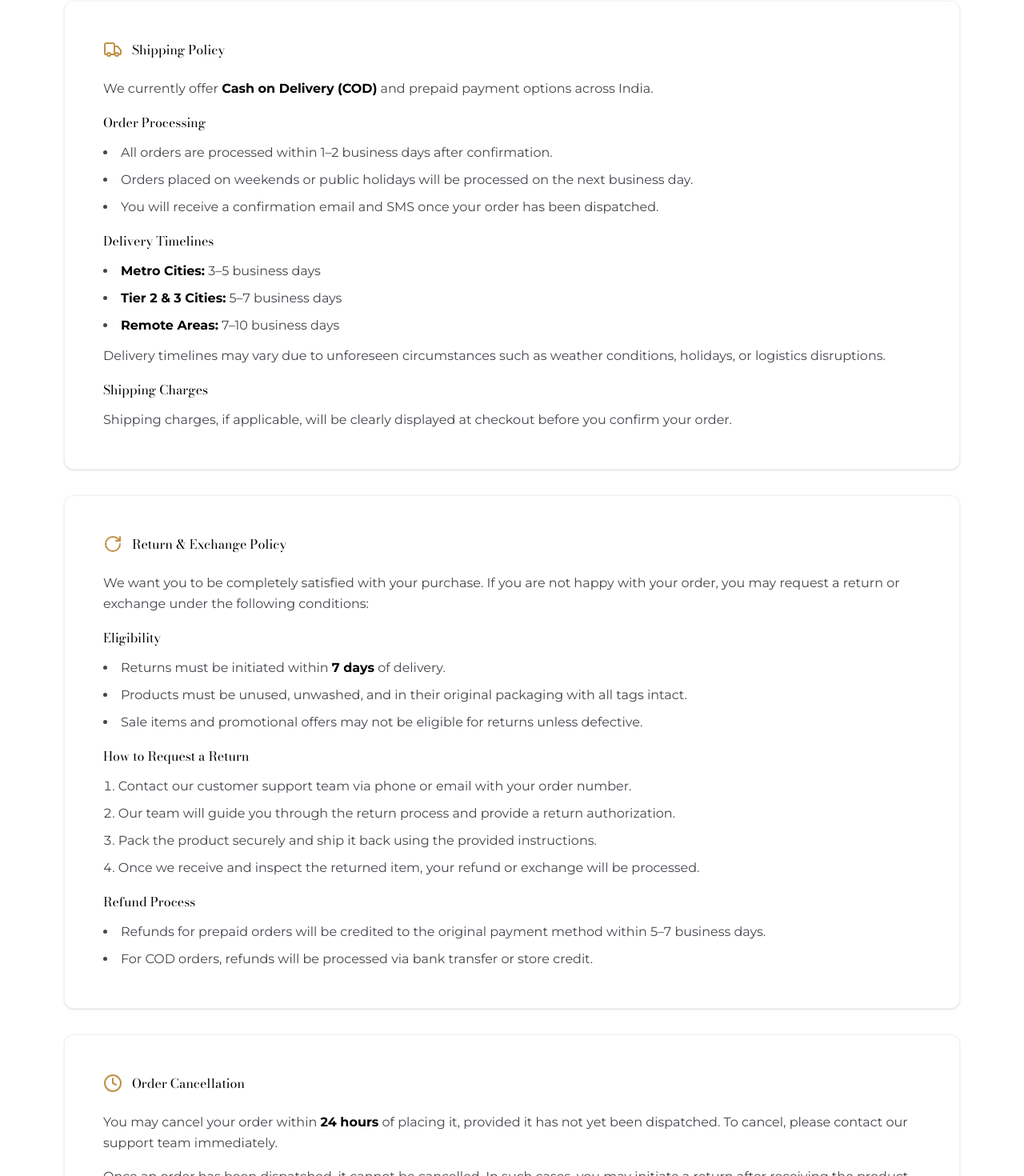
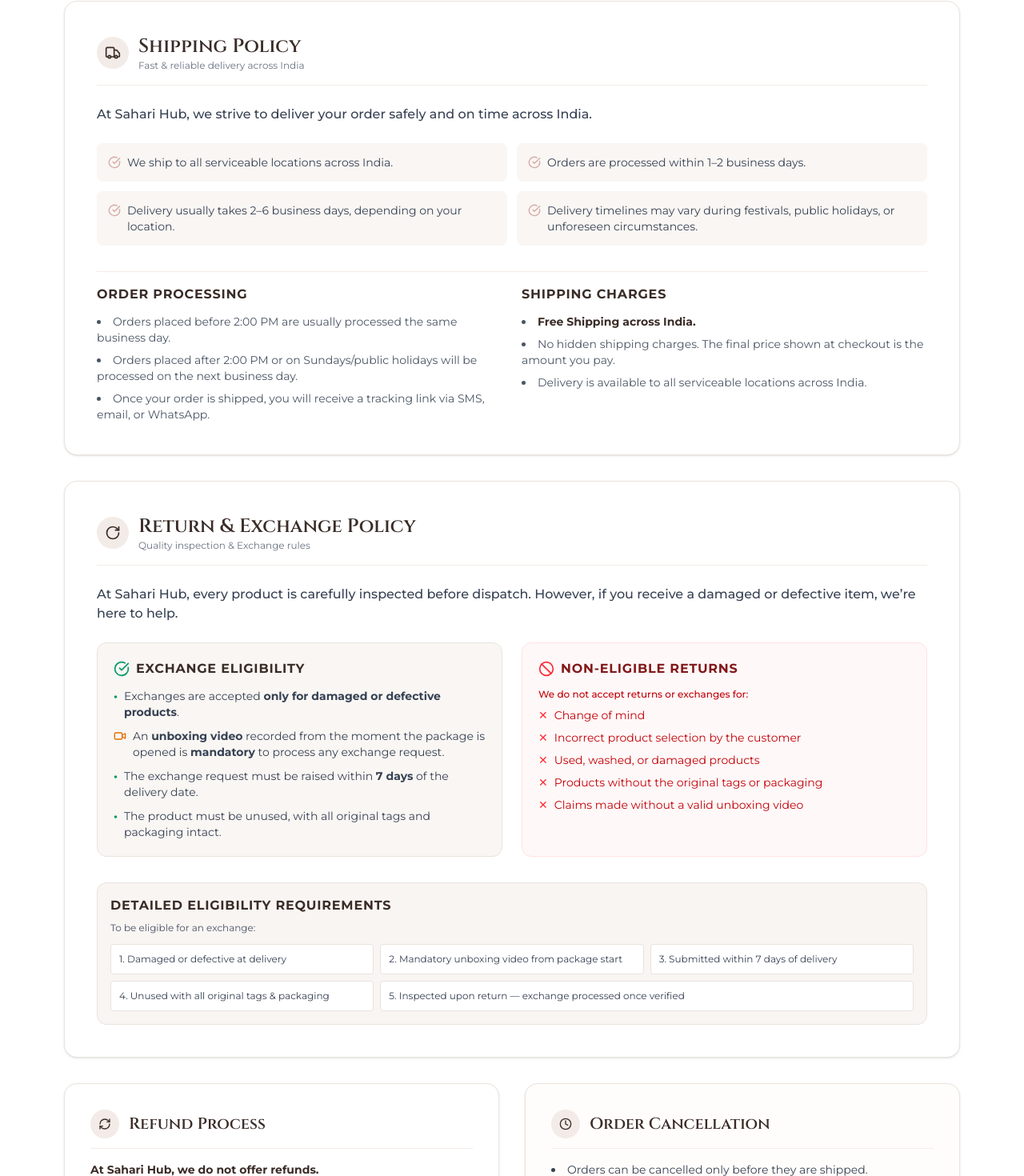
Before and after one commit to vanshg2/Sahari-Hub, a Next.js app in the folder sahari-hub-frontend/: page /shipping in a window 1280 px wide. Shown: the part 312-1782 px from the top of the page at 80% size. Built offline with nearby package versions, Linux system fonts and the light colour scheme.

Commit message:
docs: update Shipping & Returns Policy page with official Sahari Hub terms

```diff
--- a/sahari-hub-frontend/src/app/(storefront)/shipping/page.tsx
+++ b/sahari-hub-frontend/src/app/(storefront)/shipping/page.tsx
@@ -1,115 +1,217 @@
 "use client";
 
 import { FadeIn } from "@/components/animations/FadeIn";
-import { Truck, RotateCw, Clock, Shield } from "lucide-react";
+import { Truck, RotateCw, Clock, CheckCircle, Video, Ban, RefreshCw } from "lucide-react";
 
 export default function ShippingPage() {
   return (
     <>
       <section className="w-full pt-16 pb-8 px-gutter-mobile md:px-margin-desktop max-w-[1440px] mx-auto text-center">
         <FadeIn>
-          <h1 className="font-display-lg-mobile md:font-display-lg text-display-lg-mobile md:text-display-lg text-primary mb-4">
-            Shipping &amp; Returns
+          <h1 className="font-cinzel text-3xl md:text-5xl text-[#3A2C27] mb-4 font-semibold tracking-wide">
+            Shipping &amp; Returns Policy
           </h1>
-          <p className="font-body-lg text-body-lg text-on-surface-variant max-w-2xl mx-auto">
-            Everything you need to know about our shipping policies and return process.
+          <p className="font-body-lg text-body-lg text-gray-600 max-w-2xl mx-auto">
+            At Sahari Hub, we strive to deliver your order safely and transparently across India.
           </p>
         </FadeIn>
       </section>
 
-      <section className="w-full px-gutter-mobile md:px-margin-desktop max-w-[1440px] mx-auto mb-24">
-        {/* Shipping */}
+      <section className="w-full px-gutter-mobile md:px-margin-desktop max-w-[1440px] mx-auto mb-24 space-y-8">
+
+        {/* 1. Shipping Policy */}
         <FadeIn delay={0.1}>
-          <div className="bg-background border border-surface-container rounded-xl shadow-sm p-8 md:p-12 mb-8">
-            <div className="flex items-center gap-3 mb-6">
-              <Truck className="w-6 h-6 text-muted-gold" />
-              <h2 className="font-headline-md text-primary">Shipping Policy</h2>
+          <div className="bg-white border border-[#EAE3DC] rounded-2xl shadow-sm p-6 md:p-10">
+            <div className="flex items-center gap-3 mb-6 pb-4 border-b border-[#F3EBE7]">
+              <div className="w-10 h-10 bg-[#F3EBE7] rounded-full flex items-center justify-center text-[#3A2C27]">
+                <Truck className="w-5 h-5" />
+              </div>
+              <div>
+                <h2 className="font-cinzel text-xl md:text-2xl text-[#3A2C27] font-semibold">Shipping Policy</h2>
+                <p className="text-xs text-gray-500">Fast &amp; reliable delivery across India</p>
+              </div>
             </div>
-            <div className="font-body-md text-on-surface-variant leading-relaxed space-y-4">
-              <p>
-                We currently offer <strong className="text-primary">Cash on Delivery (COD)</strong> and prepaid payment options across India.
-              </p>
+
+            <p className="text-gray-700 font-medium mb-6">
+              At Sahari Hub, we strive to deliver your order safely and on time across India.
+            </p>
+
+            <ul className="grid grid-cols-1 md:grid-cols-2 gap-3 mb-8 text-sm text-gray-700">
+              <li className="flex items-start gap-2 bg-[#F9F6F3] p-3.5 rounded-lg">
+                <CheckCircle className="w-4 h-4 text-[#D6A9A3] shrink-0 mt-0.5" />
+                <span>We ship to all serviceable locations across India.</span>
+              </li>
+              <li className="flex items-start gap-2 bg-[#F9F6F3] p-3.5 rounded-lg">
+                <CheckCircle className="w-4 h-4 text-[#D6A9A3] shrink-0 mt-0.5" />
+                <span>Orders are processed within 1–2 business days.</span>
+              </li>
+              <li className="flex items-start gap-2 bg-[#F9F6F3] p-3.5 rounded-lg">
+                <CheckCircle className="w-4 h-4 text-[#D6A9A3] shrink-0 mt-0.5" />
+                <span>Delivery usually takes 2–6 business days, depending on your location.</span>
+              </li>
+              <li className="flex items-start gap-2 bg-[#F9F6F3] p-3.5 rounded-lg">
+                <CheckCircle className="w-4 h-4 text-[#D6A9A3] shrink-0 mt-0.5" />
+                <span>Delivery timelines may vary during festivals, public holidays, or unforeseen circumstances.</span>
+              </li>
+            </ul>
+
+            {/* Sub-sections */}
+            <div className="grid grid-cols-1 md:grid-cols-2 gap-6 pt-4 border-t border-[#F3EBE7]">
               <div>
-                <h3 className="font-headline-md text-primary mb-3">Order Processing</h3>
-                <ul className="list-disc list-inside space-y-2">
-                  <li>All orders are processed within 1–2 business days after confirmation.</li>
-                  <li>Orders placed on weekends or public holidays will be processed on the next business day.</li>
-                  <li>You will receive a confirmation email and SMS once your order has been dispatched.</li>
+                <h3 className="font-label-md text-[#3A2C27] font-bold uppercase tracking-wider mb-3">Order Processing</h3>
+                <ul className="space-y-2 text-xs md:text-sm text-gray-600 list-disc list-inside">
+                  <li>Orders placed before 2:00 PM are usually processed the same business day.</li>
+                  <li>Orders placed after 2:00 PM or on Sundays/public holidays will be processed on the next business day.</li>
+                  <li>Once your order is shipped, you will receive a tracking link via SMS, email, or WhatsApp.</li>
                 </ul>
               </div>
+
               <div>
-                <h3 className="font-headline-md text-primary mb-3">Delivery Timelines</h3>
-                <ul className="list-disc list-inside space-y-2">
-                  <li><strong className="text-primary">Metro Cities:</strong> 3–5 business days</li>
-                  <li><strong className="text-primary">Tier 2 &amp; 3 Cities:</strong> 5–7 business days</li>
-                  <li><strong className="text-primary">Remote Areas:</strong> 7–10 business days</li>
-                </ul>
-                <p className="mt-3">Delivery timelines may vary due to unforeseen circumstances such as weather conditions, holidays, or logistics disruptions.</p>
-              </div>
-              <div>
-                <h3 className="font-headline-md text-primary mb-3">Shipping Charges</h3>
-                <p>Shipping charges, if applicable, will be clearly displayed at checkout before you confirm your order.</p>
-              </div>
-            </div>
-          </div>
-        </FadeIn>
-
-        {/* Returns */}
-        <FadeIn delay={0.15}>
-          <div className="bg-background border border-surface-container rounded-xl shadow-sm p-8 md:p-12 mb-8">
-            <div className="flex items-center gap-3 mb-6">
-              <RotateCw className="w-6 h-6 text-muted-gold" />
-              <h2 className="font-headline-md text-primary">Return &amp; Exchange Policy</h2>
-            </div>
-            <div className="font-body-md text-on-surface-variant leading-relaxed space-y-4">
-              <p>
-                We want you to be completely satisfied with your purchase. If you are not happy with your order, you may request a return or exchange under the following conditions:
-              </p>
-              <div>
-                <h3 className="font-headline-md text-primary mb-3">Eligibility</h3>
-                <ul className="list-disc list-inside space-y-2">
-                  <li>Returns must be initiated within <strong className="text-primary">7 days</strong> of delivery.</li>
-                  <li>Products must be unused, unwashed, and in their original packaging with all tags intact.</li>
-                  <li>Sale items and promotional offers may not be eligible for returns unless defective.</li>
-                </ul>
-              </div>
-              <div>
-                <h3 className="font-headline-md text-primary mb-3">How to Request a Return</h3>
-                <ol className="list-decimal list-inside space-y-2">
-                  <li>Contact our customer support team via phone or email with your order number.</li>
-                  <li>Our team will guide you through the return process and provide a return authorization.</li>
-                  <li>Pack the product securely and ship it back using the provided instructions.</li>
-                  <li>Once we receive and inspect the returned item, your refund or exchange will be processed.</li>
-                </ol>
-              </div>
-              <div>
-                <h3 className="font-headline-md text-primary mb-3">Refund Process</h3>
-                <ul className="list-disc list-inside space-y-2">
-                  <li>Refunds for prepaid orders will be credited to the original payment method within 5–7 business days.</li>
-                  <li>For COD orders, refunds will be processed via bank transfer or store credit.</li>
+                <h3 className="font-label-md text-[#3A2C27] font-bold uppercase tracking-wider mb-3">Shipping Charges</h3>
+                <ul className="space-y-2 text-xs md:text-sm text-gray-600 list-disc list-inside">
+                  <li><strong className="text-[#3A2C27]">Free Shipping across India.</strong></li>
+                  <li>No hidden shipping charges. The final price shown at checkout is the amount you pay.</li>
+                  <li>Delivery is available to all serviceable locations across India.</li>
                 </ul>
               </div>
             </div>
           </div>
         </FadeIn>
 
-        {/* Cancellations */}
-        <FadeIn delay={0.2}>
-          <div className="bg-background border border-surface-container rounded-xl shadow-sm p-8 md:p-12">
-            <div className="flex items-center gap-3 mb-6">
-              <Clock className="w-6 h-6 text-muted-gold" />
-              <h2 className="font-headline-md text-primary">Order Cancellation</h2>
+        {/* 2. Return & Exchange Policy */}
+        <FadeIn delay={0.15}>
+          <div className="bg-white border border-[#EAE3DC] rounded-2xl shadow-sm p-6 md:p-10">
+            <div className="flex items-center gap-3 mb-6 pb-4 border-b border-[#F3EBE7]">
+              <div className="w-10 h-10 bg-[#F3EBE7] rounded-full flex items-center justify-center text-[#3A2C27]">
+                <RotateCw className="w-5 h-5" />
+              </div>
+              <div>
+                <h2 className="font-cinzel text-xl md:text-2xl text-[#3A2C27] font-semibold">Return &amp; Exchange Policy</h2>
+                <p className="text-xs text-gray-500">Quality inspection &amp; Exchange rules</p>
+              </div>
             </div>
-            <div className="font-body-md text-on-surface-variant leading-relaxed space-y-4">
-              <p>
-                You may cancel your order within <strong className="text-primary">24 hours</strong> of placing it, provided it has not yet been dispatched. To cancel, please contact our support team immediately.
-              </p>
-              <p>
-                Once an order has been dispatched, it cannot be cancelled. In such cases, you may initiate a return after receiving the product.
-              </p>
+
+            <p className="text-gray-700 font-medium mb-6">
+              At Sahari Hub, every product is carefully inspected before dispatch. However, if you receive a damaged or defective item, we’re here to help.
+            </p>
+
+            <div className="grid grid-cols-1 md:grid-cols-2 gap-6 mb-8">
+              {/* Exchange Eligibility */}
+              <div className="bg-[#F9F6F3] p-5 rounded-xl border border-[#EAE3DC]">
+                <div className="flex items-center gap-2 mb-3">
+                  <CheckCircle className="w-5 h-5 text-emerald-600" />
+                  <h3 className="font-label-md text-[#3A2C27] font-bold uppercase tracking-wider">Exchange Eligibility</h3>
+                </div>
+                <ul className="space-y-2.5 text-xs md:text-sm text-gray-700">
+                  <li className="flex items-start gap-2">
+                    <span className="text-emerald-600 font-bold">•</span>
+                    <span>Exchanges are accepted <strong>only for damaged or defective products</strong>.</span>
+                  </li>
+                  <li className="flex items-start gap-2">
+                    <Video className="w-4 h-4 text-amber-600 shrink-0 mt-0.5" />
+                    <span>An <strong>unboxing video</strong> recorded from the moment the package is opened is <strong>mandatory</strong> to process any exchange request.</span>
+                  </li>
+                  <li className="flex items-start gap-2">
+                    <span className="text-emerald-600 font-bold">•</span>
+                    <span>The exchange request must be raised within <strong>7 days</strong> of the delivery date.</span>
+                  </li>
+                  <li className="flex items-start gap-2">
+                    <span className="text-emerald-600 font-bold">•</span>
+                    <span>The product must be unused, with all original tags and packaging intact.</span>
+                  </li>
+                </ul>
+              </div>
+
+              {/* Non-Eligible Returns */}
+              <div className="bg-[#FFF8F8] p-5 rounded-xl border border-red-100">
+                <div className="flex items-center gap-2 mb-3">
+                  <Ban className="w-5 h-5 text-red-500" />
+                  <h3 className="font-label-md text-red-900 font-bold uppercase tracking-wider">Non-Eligible Returns</h3>
+                </div>
+                <p className="text-xs text-red-700 font-medium mb-2">We do not accept returns or exchanges for:</p>
+                <ul className="space-y-2 text-xs md:text-sm text-red-700">
+                  <li className="flex items-center gap-2">
+                    <span className="text-red-500">✕</span> Change of mind
+                  </li>
+                  <li className="flex items-center gap-2">
+                    <span className="text-red-500">✕</span> Incorrect product selection by the customer
+                  </li>
+                  <li className="flex items-center gap-2">
+                    <span className="text-red-500">✕</span> Used, washed, or damaged products
+                  </li>
+                  <li className="flex items-center gap-2">
+                    <span className="text-red-500">✕</span> Products without the original tags or packaging
+                  </li>
+                  <li className="flex items-center gap-2">
+                    <span className="text-red-500">✕</span> Claims made without a valid unboxing video
+                  </li>
+                </ul>
+              </div>
+            </div>
+
+            {/* Detailed Eligibility Requirements */}
+            <div className="p-4 bg-[#F3EBE7]/50 rounded-xl border border-[#EAE3DC]">
+              <h3 className="font-label-md text-[#3A2C27] font-bold uppercase tracking-wider mb-2">Detailed Eligibility Requirements</h3>
+              <p className="text-xs text-gray-600 mb-3">To be eligible for an exchange:</p>
+              <ul className="grid grid-cols-1 sm:grid-cols-2 md:grid-cols-3 gap-2 text-xs text-gray-700">
+                <li className="bg-white p-2.5 rounded border border-[#EAE3DC]">1. Damaged or defective at delivery</li>
+                <li className="bg-white p-2.5 rounded border border-[#EAE3DC]">2. Mandatory unboxing video from package start</li>
+                <li className="bg-white p-2.5 rounded border border-[#EAE3DC]">3. Submitted within 7 days of delivery</li>
+                <li className="bg-white p-2.5 rounded border border-[#EAE3DC]">4. Unused with all original tags &amp; packaging</li>
+                <li className="bg-white p-2.5 rounded border border-[#EAE3DC] col-span-1 sm:col-span-2 md:col-span-2">5. Inspected upon return — exchange processed once verified</li>
+              </ul>
             </div>
           </div>
         </FadeIn>
+
+        {/* 3. Refund Process & 4. Order Cancellation */}
+        <div className="grid grid-cols-1 md:grid-cols-2 gap-8">
+
+          {/* Refund Process */}
+          <FadeIn delay={0.2}>
+            <div className="bg-white border border-[#EAE3DC] rounded-2xl shadow-sm p-6 md:p-8 h-full flex flex-col">
+              <div className="flex items-center gap-3 mb-4 pb-3 border-b border-[#F3EBE7]">
+                <div className="w-9 h-9 bg-[#F3EBE7] rounded-full flex items-center justify-center text-[#3A2C27]">
+                  <RefreshCw className="w-4 h-4" />
+                </div>
+                <h2 className="font-cinzel text-lg md:text-xl text-[#3A2C27] font-semibold">Refund Process</h2>
+              </div>
+
+              <div className="text-xs md:text-sm text-gray-700 space-y-3 flex-1">
+                <p className="font-bold text-[#3A2C27]">
+                  At Sahari Hub, we do not offer refunds.
+                </p>
+                <p>
+                  If you receive a damaged or defective product, you may request an exchange within 7 days of delivery by providing a valid unboxing video.
+                </p>
+                <p>
+                  Once your request is verified, the damaged product will be replaced with the same product or an equivalent product, subject to availability.
+                </p>
+              </div>
+            </div>
+          </FadeIn>
+
+          {/* Order Cancellation */}
+          <FadeIn delay={0.25}>
+            <div className="bg-[#FFFDFB] border border-[#EAE3DC] rounded-2xl shadow-sm p-6 md:p-8 h-full flex flex-col">
+              <div className="flex items-center gap-3 mb-4 pb-3 border-b border-[#F3EBE7]">
+                <div className="w-9 h-9 bg-[#F3EBE7] rounded-full flex items-center justify-center text-[#3A2C27]">
+                  <Clock className="w-4 h-4" />
+                </div>
+                <h2 className="font-cinzel text-lg md:text-xl text-[#3A2C27] font-semibold">Order Cancellation</h2>
+              </div>
+
+              <ul className="text-xs md:text-sm text-gray-700 space-y-2.5 list-disc list-inside flex-1">
+                <li>Orders can be cancelled only before they are shipped.</li>
+                <li>Once an order has been dispatched, it cannot be cancelled.</li>
+                <li>To request a cancellation, please contact our customer support as soon as possible.</li>
+                <li>If the order has already been shipped, it will not be eligible for cancellation.</li>
+              </ul>
+            </div>
+          </FadeIn>
+
+        </div>
+
       </section>
     </>
   );
```
